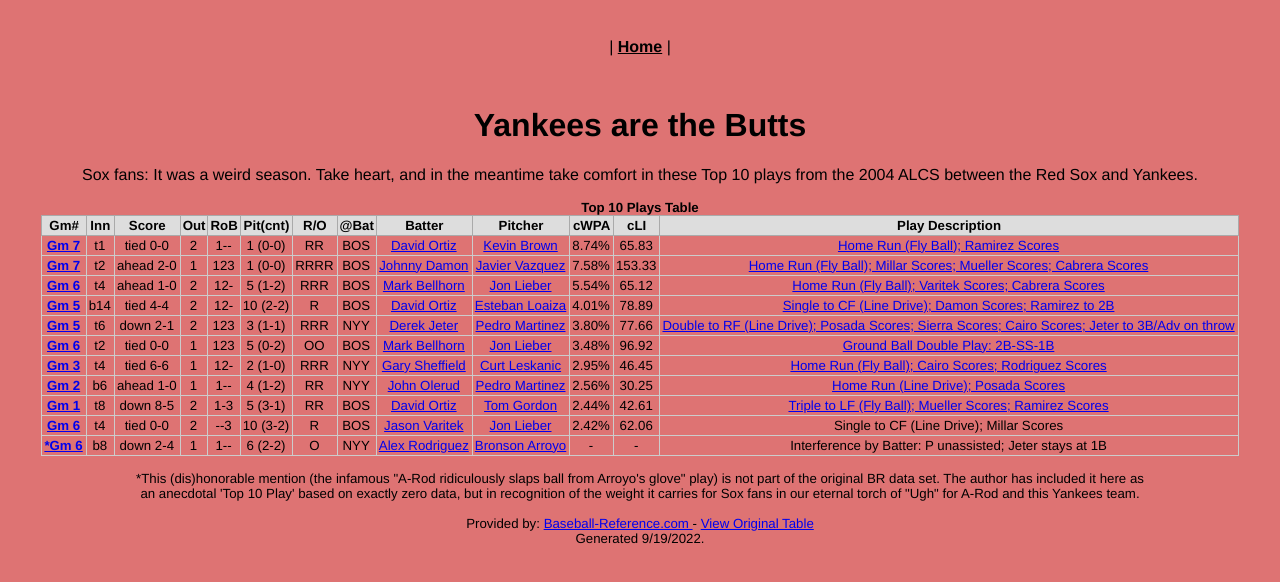
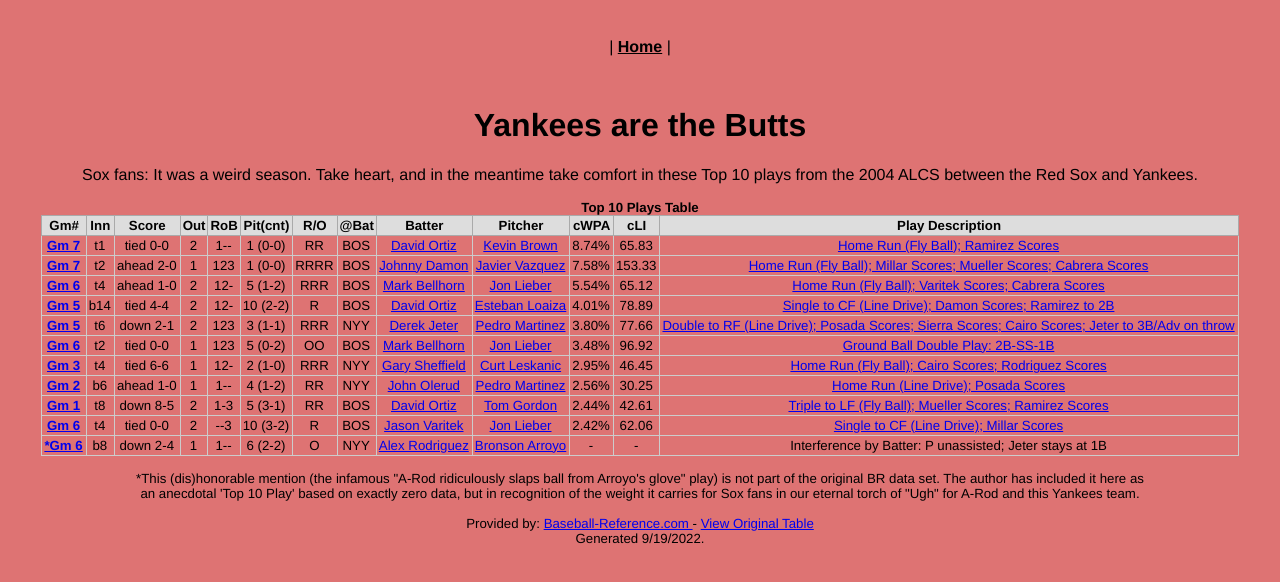
Before and after one commit to SamSharff/sox-yanks-frontend, a Vue app: page / in a window 1280 px wide. Shown: the top 582 px of the page. Built offline with nearby package versions, Linux system fonts and the light colour scheme.

Commit message:
adds video to Varitek single (gm 6); adjusts so video opens in new tab

```diff
--- a/src/views/HomeView.vue
+++ b/src/views/HomeView.vue
@@ -588,7 +588,12 @@ export default {
           <td style="border: 1px solid #ccc; padding: 2px 3px 2px 2px; white-space: nowrap">2.42%</td>
           <td style="border: 1px solid #ccc; padding: 2px 3px 2px 2px; white-space: nowrap">62.06</td>
           <td csk="20.027" style="border: 1px solid #ccc; padding: 2px 3px 2px 2px; white-space: nowrap">
-            Single to CF (Line Drive); Millar Scores
+            <a
+              href="https://www.youtube.com/watch?v=GYWgmSdu3KI&feature=share&utm_source=EJGixIgBCJiu2KjB4oSJEQ"
+              target="_blank"
+            >
+              Single to CF (Line Drive); Millar Scores
+            </a>
           </td>
         </tr>
         <tr>
```
